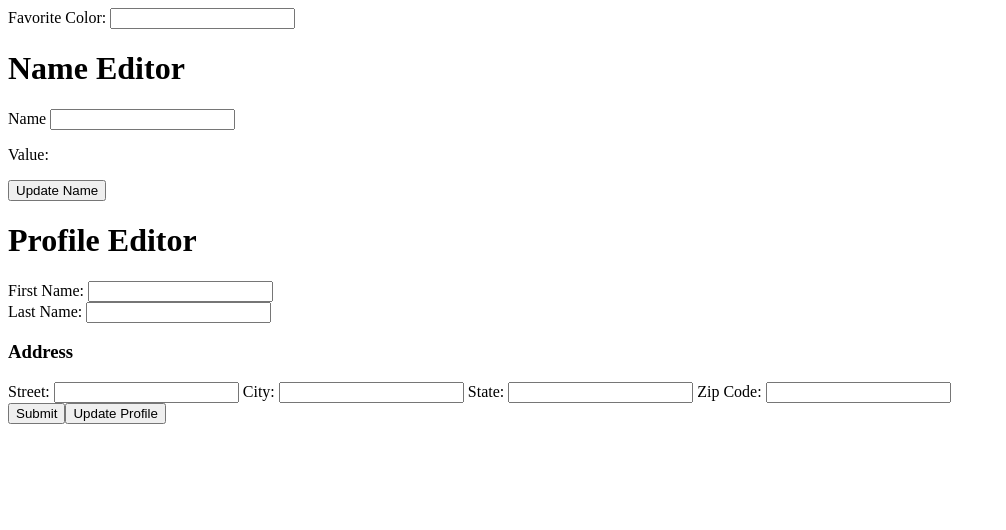
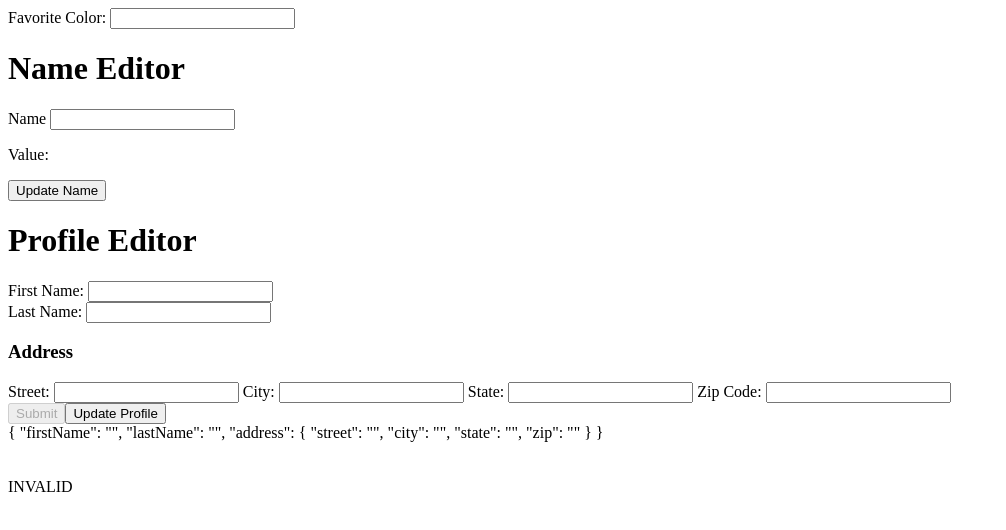
Before and after one commit to alexesca/angular-reactive-form-app, an Angular app: page / in a window 1280 px wide. Shown: the top 530 px of the page, without its empty margins (0-1006 px from the left). Built offline with nearby package versions, Linux system fonts and the light colour scheme.

Commit message:
Adde dform builder and validation

```diff
--- a/src/app/profile-editor/profile-editor.component.html
+++ b/src/app/profile-editor/profile-editor.component.html
@@ -1,7 +1,7 @@
 <form [formGroup]="profileForm" (ngSubmit)="onSubmit()">
     <label>
         First Name:
-        <input type="text" formControlName="firstName">
+        <input type="text" formControlName="firstName" required>
     </label><br>
     <label>
         Last Name:
@@ -33,3 +33,10 @@
     <button type="submit" [disabled]="!profileForm.valid">Submit</button>
     <button (click)="updateProfile()">Update Profile</button>
 </form>
+
+
+{{profileForm.value | json}}
+<br>
+<br>
+<br>
+{{profileForm.status}}
--- a/src/app/profile-editor/profile-editor.component.ts
+++ b/src/app/profile-editor/profile-editor.component.ts
@@ -1,5 +1,5 @@
 import { Component, OnInit } from '@angular/core';
-import { FormGroup, FormControl } from '@angular/forms';
+import { Validators, FormBuilder } from '@angular/forms';
 
 
 @Component({
@@ -9,18 +9,18 @@ import { FormGroup, FormControl } from '@angular/forms';
 })
 export class ProfileEditorComponent implements OnInit {
 
-  profileForm = new FormGroup({
-    firstName: new FormControl(''),
-    lastName: new FormControl(''),
-    address: new FormGroup({
-      street: new FormControl(''),
-      city: new FormControl(''),
-      state: new FormControl(''),
-      zip: new FormControl('')
+  profileForm = this.formBuilder.group({
+    firstName: ['', Validators.required],
+    lastName: '',
+    address: this.formBuilder.group({
+      street: '',
+      city: '',
+      state: '',
+      zip: ''
     })
   })
 
-  constructor() { }
+  constructor(public formBuilder: FormBuilder) { }
 
   ngOnInit(): void {
   }
```
